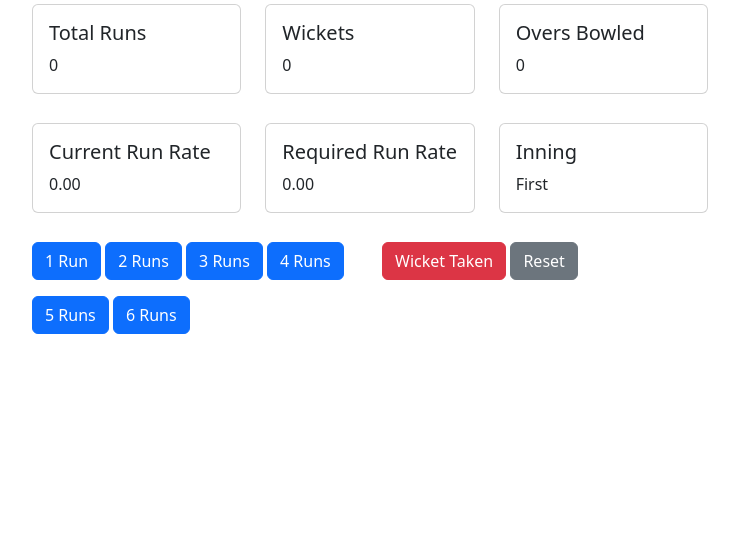
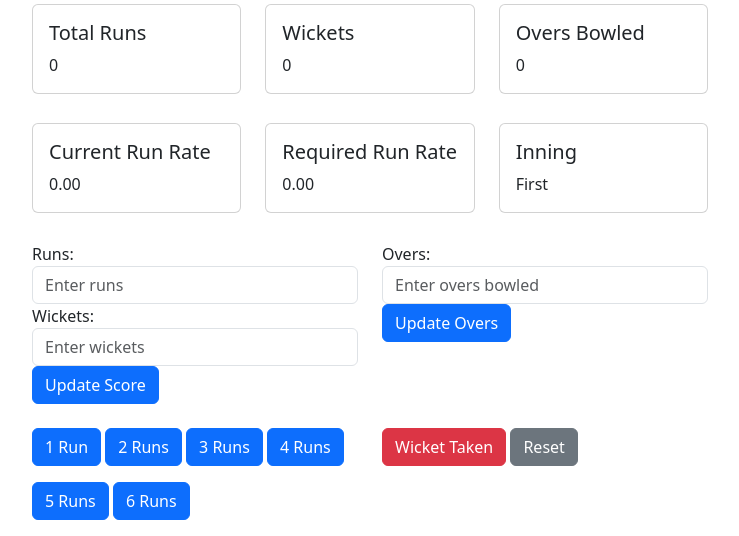
Before and after one commit to RuAstro/Restart_cricket, a Flask app: template templates/scorer_page.html in a window 1280 px wide. Shown: the part 394-930 px from the top of the page, without its empty margins (270-1009 px from the left). Before the commit the page ends 728 px from the top, so only its background shows below. Run offline with Flask 3, Linux system fonts and the light colour scheme; the template is opened without the code that fills it, so the values that code supplies are empty; some libraries are stand-ins or nearby versions.

Commit message:
added input so that you can update score and overs

```diff
--- a/templates/scorer_page.html
+++ b/templates/scorer_page.html
@@ -110,6 +110,28 @@
         </div>
     </div>
 
+ <!-- Input Fields for Runs and Wickets -->
+    <div class="row mt-4">
+        <div class="col-md-6">
+            <div class="form-group">
+                <label for="runsInput">Runs:</label>
+                <input type="number" class="form-control" id="runsInput" placeholder="Enter runs">
+            </div>
+            <div class="form-group">
+                <label for="wicketsInput">Wickets:</label>
+                <input type="number" class="form-control" id="wicketsInput" placeholder="Enter wickets">
+            </div>
+            <button class="btn btn-primary btn-block" onclick="updateScore()">Update Score</button>
+        </div>
+        <div class="col-md-6">
+            <div class="form-group">
+                <label for="oversInput">Overs:</label>
+                <input type="number" class="form-control" id="oversInput" placeholder="Enter overs bowled">
+            </div>
+            <button class="btn btn-primary btn-block" onclick="updateOvers()">Update Overs</button>
+        </div>
+    </div>
+
     <!-- Buttons Section -->
     <div class="row mt-4">
         <div class="col-md-6">
```
